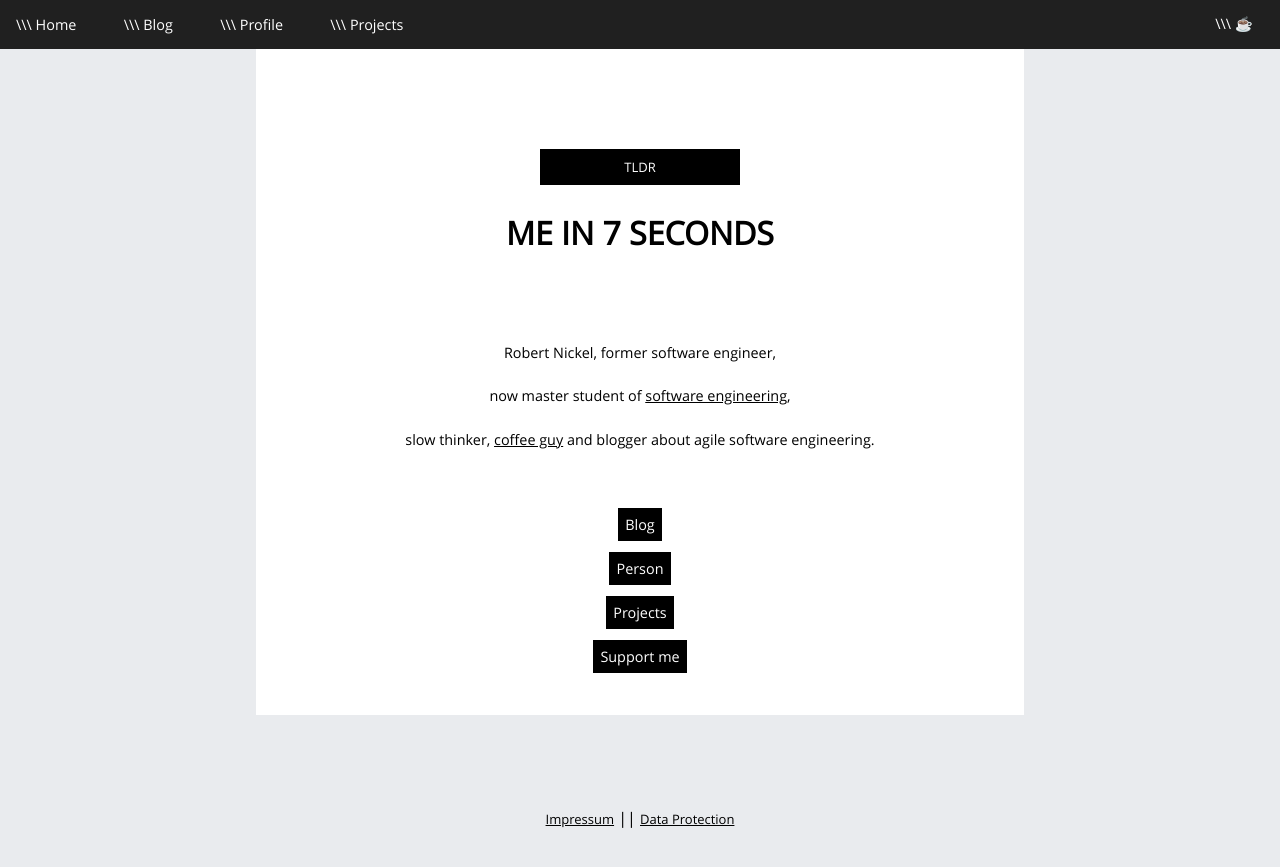
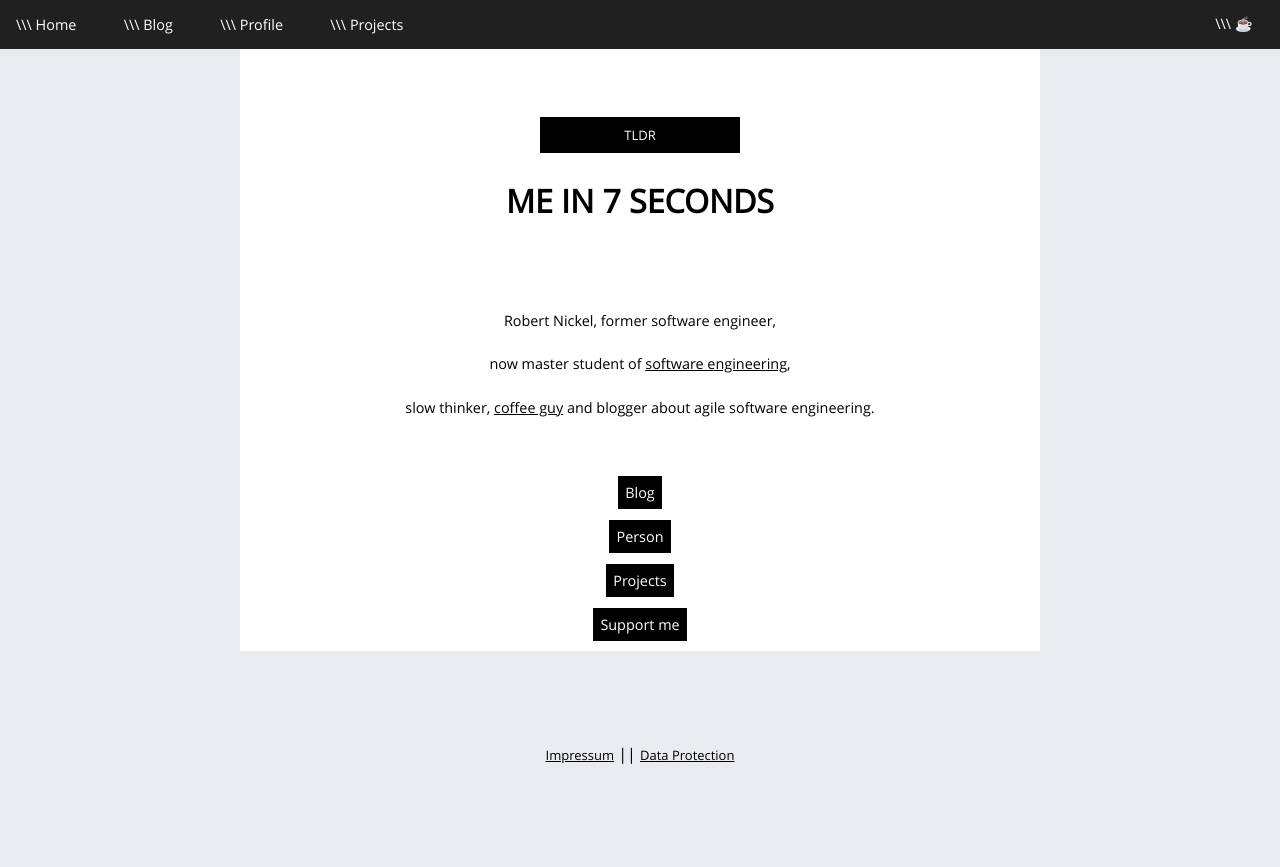
Before and after one commit to Robert-Nickel/Robert-Nickel.github.io, a Jekyll site: the page built from index.html, in a window 1280 px wide. Shown: the top 867 px of the page. Built offline with Jekyll 4.4.1, drawn with Linux system fonts in a browser that asks for light colours.

Commit message:
Removed padder. Such chaos over here.

```diff
--- a/blog.html
+++ b/blog.html
@@ -1,7 +1,6 @@
 ---
 layout: default
 ---
-<div class="padder">
 <div id="cynical-doing-agile" class="article-box">
     <p class="heading">
         cynical: doing agile
@@ -776,4 +775,3 @@ layout: default
         a "20% designer - 80% software developer" mutant in the world of software engineering. Have fun!
     </p>
 </div>
-</div>
--- a/dsgvo.html
+++ b/dsgvo.html
@@ -2,7 +2,6 @@
 layout: default
 ---
 <h1 class="title">Datenschutzerkl&auml;rung</h1>
-<div class="padder">
 
 <div>
     <p><strong>Datenschutz</strong></p>
@@ -97,4 +96,3 @@ layout: default
 
     Quelle: Erstellt mit dem Datenschutz Generator von AdSimple in Kooperation mit 123familie.de
 </div>
-</div>
--- a/impressum.html
+++ b/impressum.html
@@ -2,7 +2,6 @@
 layout: default
 ---
 <h1 class="title">Impressum</h1>
-<div class="padder">
 <p>Angaben gem&auml;&szlig; &sect; 5 TMG</p>
 <p>Robert Nickel <br>
     Scheffelstra&szlig;e 46<br>
@@ -87,4 +86,3 @@ layout: default
     Zusendung von
     Werbeinformationen, etwa durch Spam-Mails, vor.<br>
 </p>
-</div>
--- a/index.html
+++ b/index.html
@@ -2,7 +2,6 @@
 layout: default
 ---
 <br><br>
-<div class="padder">
 <div class="profile">
     <p class="heading">
         TLDR </p>
@@ -24,4 +23,3 @@ layout: default
     <div class="signpost"><a href="/doing.html">Projects</a></div><br>
     <div class="signpost"><a href="https://ko-fi.com/robertnickel">Support me</a></div>
 </div>
-</div>
--- a/profile.html
+++ b/profile.html
@@ -2,7 +2,6 @@
 layout: default
 ---
 <br><br>
-<div class="padder">
 
 <img src="profile.png" class="profile-image">
 <br>
@@ -85,7 +84,6 @@ layout: default
         coding itself. I believe in bottom-up change and the non-intuitiveness of agile software craftsmanship.
     </p>
 </div>
-</div>
 <script>
     window.onload = function () {
         var canvasses = document.getElementsByClassName("focus-points-canvas");
--- a/projects.html
+++ b/projects.html
@@ -1,7 +1,6 @@
 ---
 layout: default
 ---
-<div class="padder">
 <div id="bdd" class="article-box">
     <p class="heading">
         Behavior-Driven Development
@@ -158,4 +157,3 @@ layout: default
         A lightning talk @ Fullstackfest 2018 Barcelona, and yes, I confused the words "Requirement" and
         "Prerequisite". Shit happens.
 </div>
-</div>
--- a/styles.css
+++ b/styles.css
@@ -145,11 +145,8 @@ b {
     background-color: white;
     min-width: 4em;
     max-width: 48em;
+    padding: 1em 1em;
     margin: 0 auto;
-}
-
-.padder {
-    padding: 3em 2em;
 }
 
 .footer {
```
Lines whose indentation alone changed are shown as unchanged.
